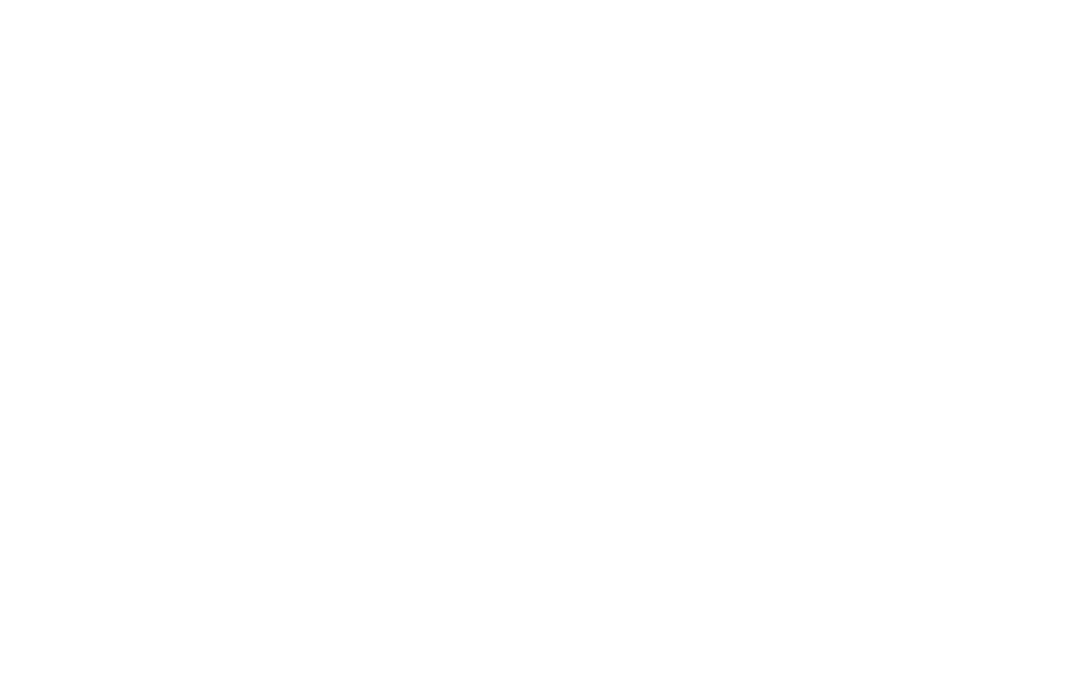
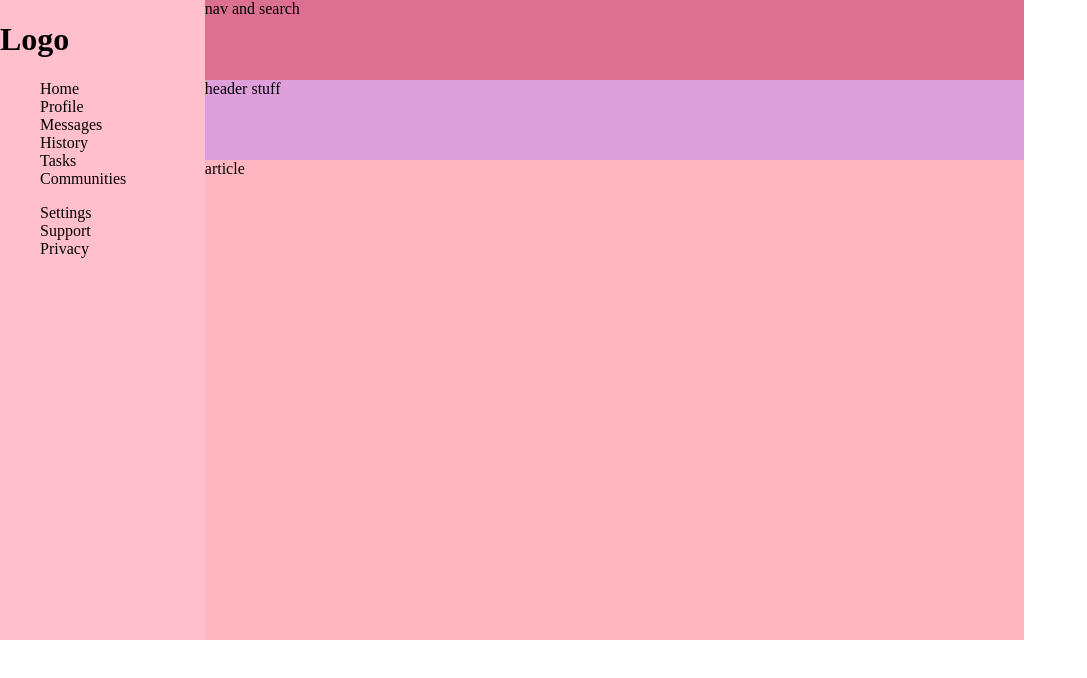
Before and after one commit to ms-candy-codes/Admin-Dashboard, a plain HTML site: page index.html in a window 1280 px wide. Shown: the whole page, without its empty margins (0-1087 px from the left). Drawn offline with Linux system fonts and the light colour scheme.

Commit message:
Create basic structure through styling, start adding content

```diff
--- a/index.html
+++ b/index.html
@@ -8,10 +8,31 @@
 </head>
 <body>
     <div class="grid-container">
-        <div class="side-bar"></div>
-        <div class="nav-bar"></div>
-        <div class="header"></div>
-        <div class="article"></div>
+        <div class="side-bar">
+            <div>
+                <h1>Logo</h1>
+            </div>
+            <div>
+                <ul>
+                    <li>Home</li>
+                    <li>Profile</li>
+                    <li>Messages</li>
+                    <li>History</li>
+                    <li>Tasks</li>
+                    <li>Communities</li>
+                </ul>
+            </div>
+            <div>
+                <ul>
+                    <li>Settings</li>
+                    <li>Support</li>
+                    <li>Privacy</li>
+                </ul>
+            </div>
+        </div>
+        <div class="nav-bar">nav and search</div>
+        <div class="header">header stuff</div>
+        <div class="article">article</div>
     </div>
 </body>
 </html>
--- a/style.css
+++ b/style.css
@@ -0,0 +1,41 @@
+html, body {
+    margin: 0;
+    height: 100%;
+}
+
+.grid-container{
+    display: grid;
+    min-height: 80vh;
+    width: 80vw;
+    background-color: blue;
+    grid-template-columns: 1fr 4fr;
+    grid-template-rows: 1fr 1fr 6fr;
+}
+
+.side-bar{
+    background-color: pink;
+    grid-row: 1/4;
+    grid-column: 1/2;
+}
+
+ul{
+    list-style-type: none;
+}
+
+.nav-bar{
+    background-color: palevioletred;
+    grid-row: 1/2;
+    grid-column: 2/3;
+}
+
+.header{
+    background-color: plum;
+    grid-row: 2/3;
+    grid-column: 2/3;
+}
+
+.article{
+    background-color: lightpink;
+    grid-row: 3/4;
+    grid-column: 2/3;
+}
```
